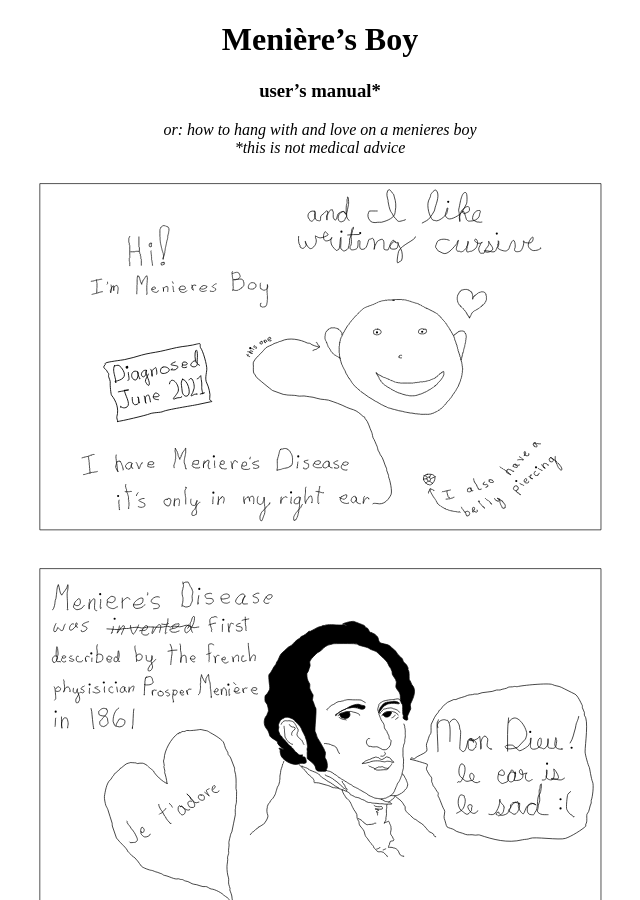
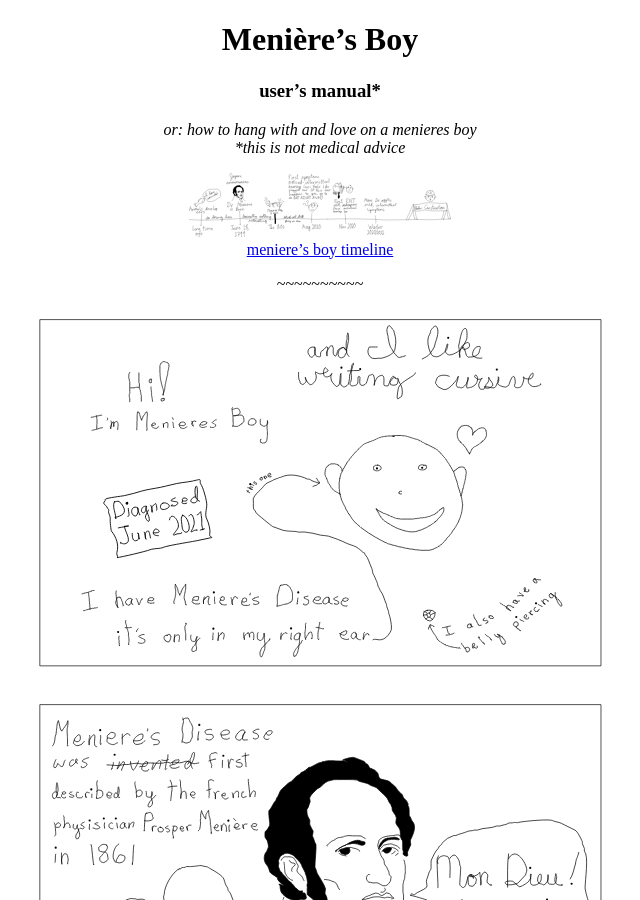
Before and after one commit to hospadar/menieres_boy, a Jekyll site: the page built from index.markdown, in a window 1280 px wide and 900 px high. Shown: the whole window, without its empty margins (320-960 px from the left). Built offline with Jekyll 4.4.1, drawn with Linux system fonts in a browser that asks for light colours.

Commit message:
add timeline

```diff
--- a/index.markdown
+++ b/index.markdown
@@ -10,6 +10,14 @@ title: Menières Boy
 _or: how to hang with and love on a menieres boy_
 _*this is not medical advice_
 
+
+<a href="assets/images/timeline.svg">
+<img style="height:4em" src="assets/images/timeline.svg" alt="timeline of meniere's boy's journey">
+<br/>
+meniere's boy timeline
+</a>
+<div>~~~~~~~~~~</div>
+
 {% for thing in site.static_files %}
 {% if thing.frame %}
 <p class="frame">
```
Also changed, not shown: assets/images/timeline.svg (added).
